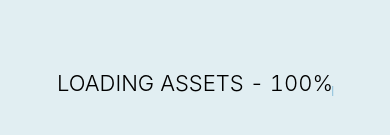
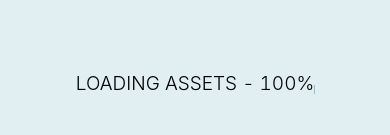
Before and after one commit to muyixs/muyiwa-website, a Nuxt app: page / in a window 390 px wide. Shown: the part 319-454 px from the top of the page. Built offline with nearby package versions, Linux system fonts and the light colour scheme.

Commit message:
reduce font-size of loader text on mobile

```diff
--- a/layouts/default.vue
+++ b/layouts/default.vue
@@ -123,6 +123,10 @@ export default {
     transform: translateY(var(--translate-y));
     transition: transform 0.8s $easeOutExpo 0.9s;
 
+    @include screen('small') {
+      font-size: 1.9rem;
+    }
+
     &::before {
       content: '';
       position: absolute;
```
